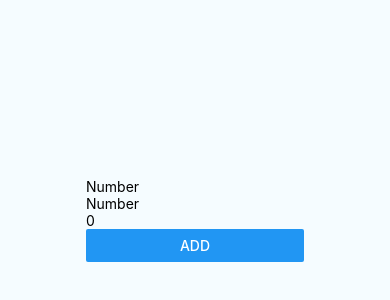
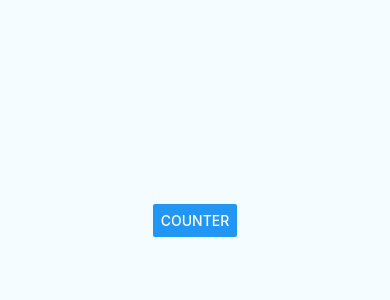
Before and after one commit to lywoo-sroeng/RNProject, a React Native app: screen / in a window 390 px wide. Shown: the part 202-502 px from the top of the page. Built offline with nearby package versions, Linux system fonts and the light colour scheme.

Commit message:
add Counter2 component

```diff
--- a/App.js
+++ b/App.js
@@ -7,13 +7,15 @@ import {
 
 import Calculator from './Calculator';
 import Counter from './Counter';
+import Counter2 from './Counter2';
 
 export default class App extends Component {
   render() {
     return (
       <View style={styles.container}>
         {/* <Counter/> */}
-        <Calculator/>
+        {/* <Calculator/> */}
+        <Counter2 value='10'/>
       </View>
     );
   }
--- /dev/null
+++ b/Counter2.js
@@ -0,0 +1,24 @@
+import React, { Component } from 'react';
+import { Button } from 'react-native';
+
+export default class Counter2 extends Component {
+  constructor() {
+    super();
+    this.state = {
+      counter: 0
+    };
+  }
+
+  add = () => {
+    this.setState({ counter: this.state.counter + (2 * this.props.value) });
+  }
+
+  render() {
+    return (
+      <Button
+        title={(this.state.counter || 'Counter').toString()}
+        onPress={this.add}
+      />
+    );
+  }
+}
```
